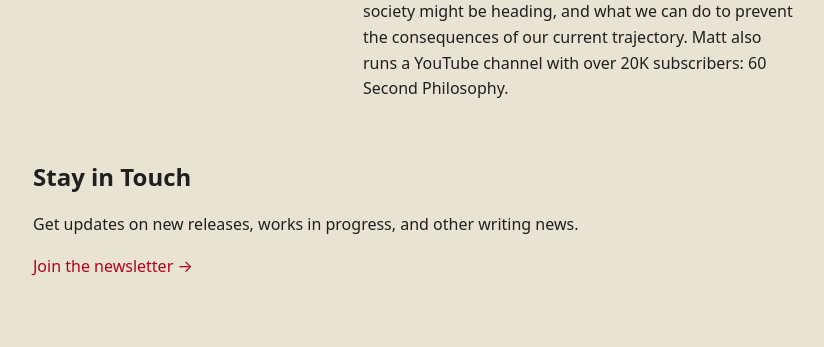
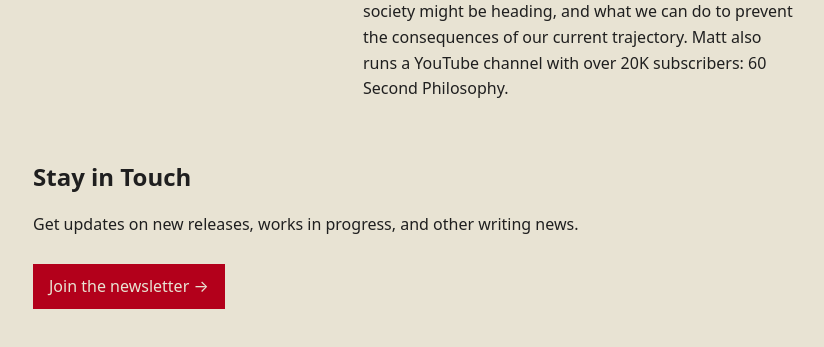
Before and after one commit to 60secondphilosophy/60secondphilosophy.github.io, a plain HTML site: page index.html in a window 1280 px wide. Shown: the part 1098-1445 px from the top of the page, without its empty margins (227-1051 px from the left). Drawn offline with Linux system fonts and the light colour scheme.

Commit message:
Update style.css

```diff
--- a/style.css
+++ b/style.css
@@ -123,3 +123,16 @@ section img {
     flex-direction: column;
   }
 }
+.cta-link {
+  display: inline-block;
+  margin-top: 10px;
+  color: var(--background);
+  background-color: var(--primary);
+  padding: 10px 16px;
+  text-decoration: none;
+}
+
+.cta-link:hover {
+  opacity: 0.9;
+  text-decoration: none;
+}
```
